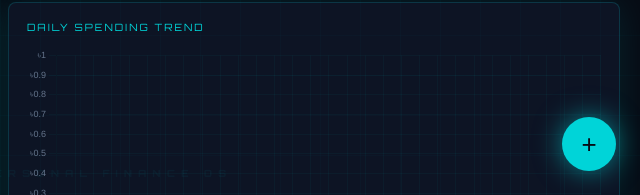
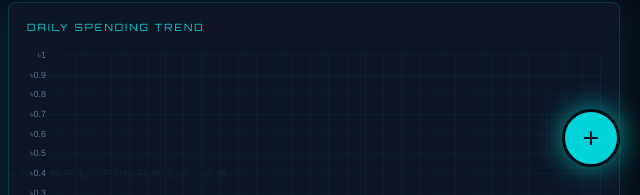
Before and after one commit to arghabruet24/zynapse-vault, a plain HTML site: page index.html in a window 1280 px wide. Shown: the part 605-800 px from the top of the page, 640-1280 px from the left. Drawn offline with nearby package versions, Linux system fonts and the light colour scheme.

Commit message:
Update index.html

```diff
--- a/index.html
+++ b/index.html
@@ -119,7 +119,7 @@ main{padding:24px 20px 110px;max-width:1280px;margin:0 auto;}
 .chart-wrap{position:relative;height:230px;}
 .charts-row-3{display:grid;grid-template-columns:1fr 1fr 1fr;gap:16px;margin-bottom:20px;}
 @media(max-width:900px){.charts-row-3{grid-template-columns:1fr 1fr;}}
-@media(max-width:600px){.charts-row-3{grid-template-columns:1fr;}}
+@media(max-width:600px){.fab{bottom:20px;right:16px;width:56px;height:56px;font-size:26px;z-index:99999;}.charts-row-3{grid-template-columns:1fr;}}
 
 /* ── CAT GRID ── */
 .cat-grid{display:grid;grid-template-columns:repeat(auto-fill,minmax(190px,1fr));gap:12px;margin-bottom:20px;}
@@ -163,7 +163,7 @@ tr:hover td{background:rgba(0,212,216,0.03);}
 
 /* ── NET WORTH ── */
 .nw-grid{display:grid;grid-template-columns:1fr 1fr;gap:16px;margin-bottom:20px;}
-@media(max-width:600px){.nw-grid{grid-template-columns:1fr;}}
+@media(max-width:600px){.fab{bottom:20px;right:16px;width:56px;height:56px;font-size:26px;z-index:99999;}.nw-grid{grid-template-columns:1fr;}}
 .nw-card{background:var(--bg2);border:1px solid var(--border);border-radius:8px;padding:16px;}
 .nw-card-title{font-family:'Orbitron',monospace;font-size:10px;color:var(--cyan);letter-spacing:2px;margin-bottom:12px;}
 .nw-item{display:flex;align-items:center;justify-content:space-between;padding:8px 0;border-bottom:1px solid rgba(0,212,216,0.05);}
@@ -179,7 +179,7 @@ tr:hover td{background:rgba(0,212,216,0.03);}
 .nw-total.negative{background:rgba(248,113,113,0.08);border:1px solid rgba(248,113,113,0.25);color:var(--red);}
 
 /* ── FAB ── */
-.fab{position:fixed;bottom:24px;right:24px;width:54px;height:54px;border-radius:50%;background:var(--cyan);color:#070b14;border:none;font-size:26px;cursor:pointer;z-index:200;box-shadow:0 0 28px rgba(0,212,216,0.6);display:flex;align-items:center;justify-content:center;transition:all 0.2s;}
+.fab{position:fixed;bottom:28px;right:20px;width:58px;height:58px;border-radius:50%;background:var(--cyan);color:#070b14;border:3px solid #070b14;font-size:28px;cursor:pointer;z-index:99999;box-shadow:0 0 28px rgba(0,212,216,0.8),0 4px 20px rgba(0,0,0,0.6);display:flex;align-items:center;justify-content:center;transition:all 0.2s;-webkit-tap-highlight-color:transparent;}
 .fab:hover{background:var(--cyan2);transform:scale(1.08);box-shadow:0 0 44px rgba(0,212,216,0.8);}
 
 /* ── MODAL ── */
@@ -216,7 +216,7 @@ tr:hover td{background:rgba(0,212,216,0.03);}
 .reminder-due.soon{background:rgba(251,191,36,0.15);color:var(--amber);border:1px solid rgba(251,191,36,0.3);}
 .reminder-due.ok{background:rgba(74,222,128,0.1);color:var(--green);border:1px solid rgba(74,222,128,0.25);}
 
-@media(max-width:600px){
+@media(max-width:600px){.fab{bottom:20px;right:16px;width:56px;height:56px;font-size:26px;z-index:99999;}
   .stats-grid{grid-template-columns:1fr 1fr;}
   .cat-grid{grid-template-columns:1fr 1fr;}
   .logo{font-size:14px;}
```
